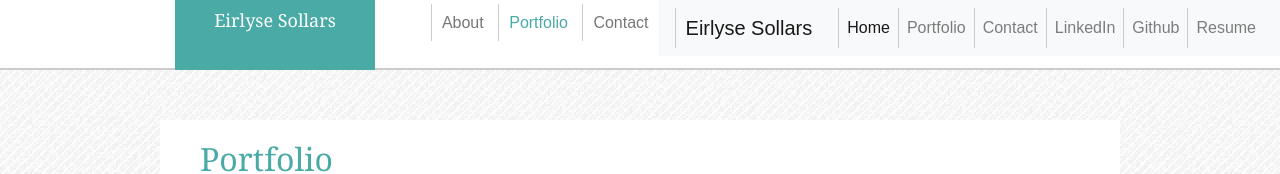
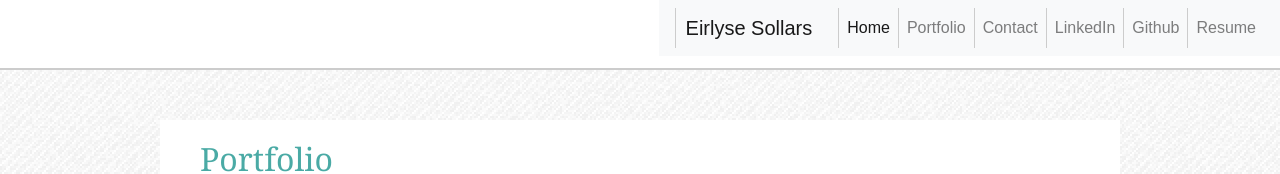
Before and after one commit to eirlyse/eirlyse.github.io, a plain HTML site: page portfolio.html in a window 1280 px wide. Shown: the top 174 px of the page. Drawn offline with nearby package versions, Linux system fonts and the light colour scheme.

Commit message:
fixing nav

```diff
--- a/portfolio.html
+++ b/portfolio.html
@@ -48,19 +48,7 @@
                         </div>
                       </nav>
 
-            <div class="container">
-                <div class="logo">
-                    <h1>Eirlyse Sollars</h1>
-                </div>
 
-                <nav>
-                    <ul>
-                        <a href="index.html">About</a>
-                        <a class="active" href="portfolio.html">Portfolio</a>
-                        <a href="contact.html">Contact</a>
-                    </ul>
-                </nav>
-            </div>
 
         </header>
 
```
Also changed, not shown: index.html (+9 -1 lines).
